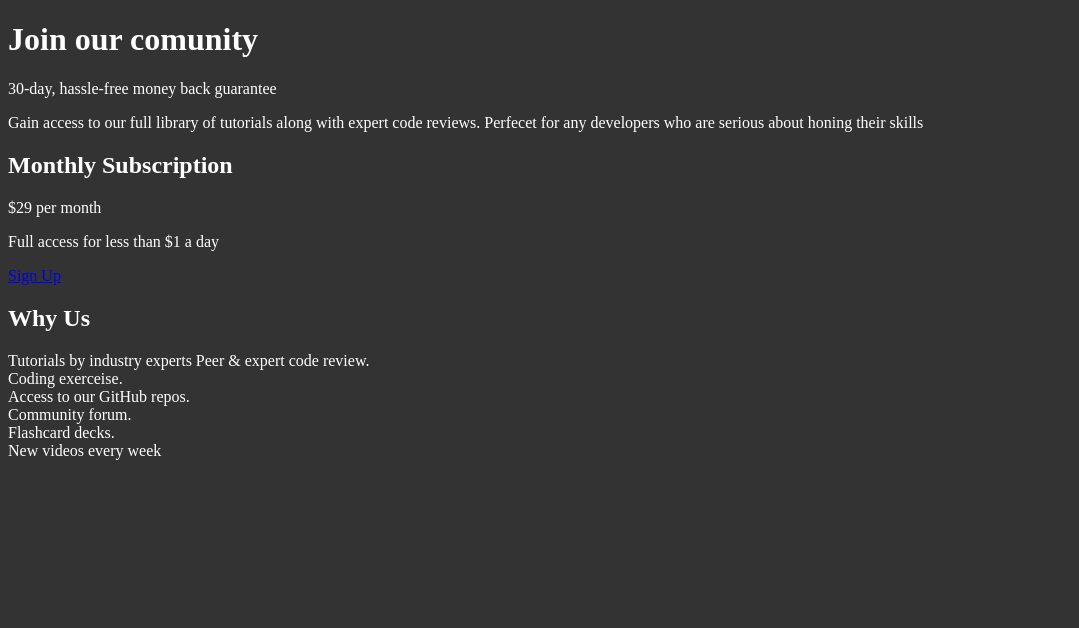
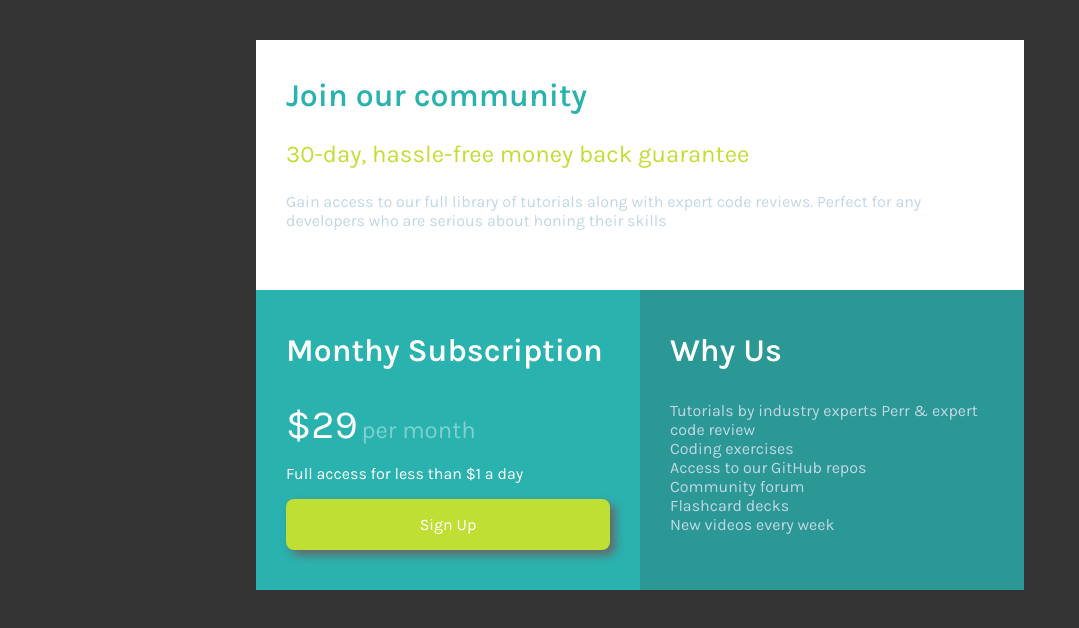
Before and after one commit to lucyGMDev/Reto4-UtilityClasses, a plain HTML site: page index.html in a window 1280 px wide. Shown: the whole page, without its empty margins (0-1079 px from the left). Drawn offline with Linux system fonts and the light colour scheme.

Commit message:
Making CSS

```diff
--- a/css/styles.css
+++ b/css/styles.css
@@ -15,6 +15,98 @@ Fuente de la página
 }
 
 body {
+  font-family: 'Karla', sans-serif;
   background-color: #333;
-  color: #fff;
+  color: hsl(204,43%,83%);
+  margin:0px;
+  text-align: center;
+  font-weight: 400;
+
 }
+
+.container{
+  margin-right: auto;
+  margin-left: auto;
+  margin-top: 5vh;
+  font-size: 0;
+  width:60%;
+
+}
+
+.top-content{
+  display:inline-block;
+  width:100%;
+  padding: 10px 30px;
+  background-color: white;
+  text-align: left;
+  font-size: 1rem;
+  height: 250px;
+}
+
+.left-content{
+  display:inline-block;
+  width:50%;
+  padding: 10px 30px;
+  background-color:hsl(179, 62%, 43%);
+  text-align: left;
+  font-size: 1rem;
+  height: 300px;
+}
+.right-content{
+  display:inline-block;
+  width:50%;
+  padding: 10px 30px;
+  background-color: #2b9896;
+  font-size: 1rem;
+  text-align: left;
+  height: 300px;
+}
+
+.text-cyan{
+  color:hsl(179, 62%, 43%);
+}
+
+.text-lime{
+  color:hsl(71, 73%, 54%);
+}
+
+.text-white{
+  color:white;
+}
+
+.text-biggest{
+  font-size: 2.5rem;
+  font-weight: 400;
+}
+.text-big{
+  font-size: 2rem;
+  font-weight: 600;
+
+}
+.text-medium{
+  font-size:1.5rem;
+  font-weight: 400;
+}
+.text-normal{
+  font-size:1rem;
+}
+.text-transparent{
+  color: rgba(255 255 255 / 0.4);
+}
+
+.button{
+  display: block;
+  text-align: center;
+  text-decoration: none;
+  color:white;
+  font-weight: 400;
+  padding: 1em 0em;
+  border-radius: 0.5em;
+  box-shadow: 5px 5px 10px #666;
+  background-color: hsl(71, 73%, 54%);
+}
+
+.list{
+  list-style: none;
+  padding-left: 0px;
+}
--- a/index.html
+++ b/index.html
@@ -3,39 +3,53 @@
   <head>
     <meta charset="UTF-8" />
     <meta name="viewport" content="width=device-width, initial-scale=1.0" />
+    <link rel="preconnect" href="https://fonts.googleapis.com">
+    <link rel="preconnect" href="https://fonts.gstatic.com" crossorigin>
+    <link href="https://fonts.googleapis.com/css2?family=Karla:wght@200;400;600&display=swap" rel="stylesheet">
     <link rel="stylesheet" href="./css/styles.css">
     <title>Single Price Component</title>
   </head>
   <body>
-    <header class="page__header">
-      <h1 class="page__title">Join our comunity</h1>
-      <p class="page__subtitle">
-        30-day, hassle-free money back guarantee
-      </p>
-      <p class="description">
-        Gain access to our full library of tutorials along with expert code reviews. Perfecet for any developers who are serious about honing their skills
-      </p>
-    </header>
-    <main class="page__main">
-      <section class="page__panel">
-        <h2 class="panel__title">
-          Monthly Subscription
-        </h2>
-        <p class="panel__price"><span class="price">$29</span> per month</p>
-        <p class="price__description">Full access for less than $1 a day</p>
-        <a href="#" class="panel__cta">Sign Up</a>
+    <article class="container">
+      <section class="top-content">
+        <header>
+          <h2 class="text-big text-cyan">Join our community</h2>
+          <p class="text-medium text-lime">
+            30-day, hassle-free money back guarantee
+          </p>
+        </header>
+        <p class="text-nomal">Gain access to our full library of tutorials along with expert code reviews. Perfect for any developers who are serious about honing their skills</p>
       </section>
-      <section class="page__panel">
-        <h2 class="panel__title">Why Us</h2>
-        <p class="panel__description">
-          Tutorials by industry experts Peer & expert code review.<br>
-          Coding exerceise.<br>
-          Access to our GitHub repos.<br>
-          Community forum.<br>
-          Flashcard decks.<br>
-          New videos every week
+      <section class="left-content text-white">
+        <header>
+          <h3 class="text-big">
+            Monthy Subscription
+          </h3>
+        </header>
+        <p>
+          <span class="text-biggest">$29</span>
+          <span class="text-medium text-transparent">
+            per month
+          </span>
         </p>
+        <p class="text-normal">Full access for less than $1 a day</p>
+        <a href="#" class="button">Sign Up</a>
       </section>
-    </main>
+      <section class="right-content">
+        <header>
+          <h3 class="text-big text-white">
+            Why Us
+          </h3>
+        </header>
+        <ul class="list">
+          <li class="list__item">Tutorials by industry experts Perr & expert code review</li>
+          <li class="list__item">Coding exercises</li>
+          <li class="list__item">Access to our GitHub repos</li>
+          <li class="list__item">Community forum</li>
+          <li class="list__item">Flashcard decks</li>
+          <li class="list__item">New videos every week</li>
+        </ul>
+      </section>
+    </article>
   </body>
 </html>
```
